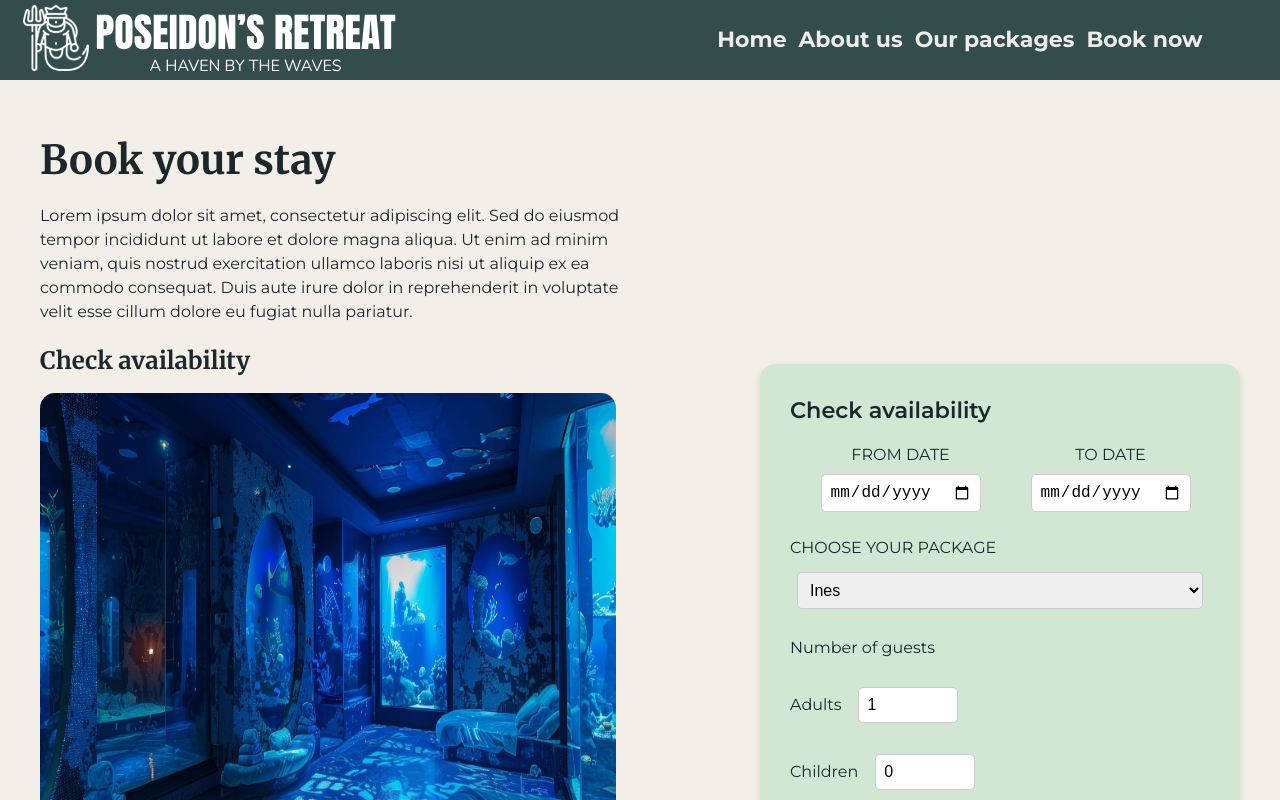
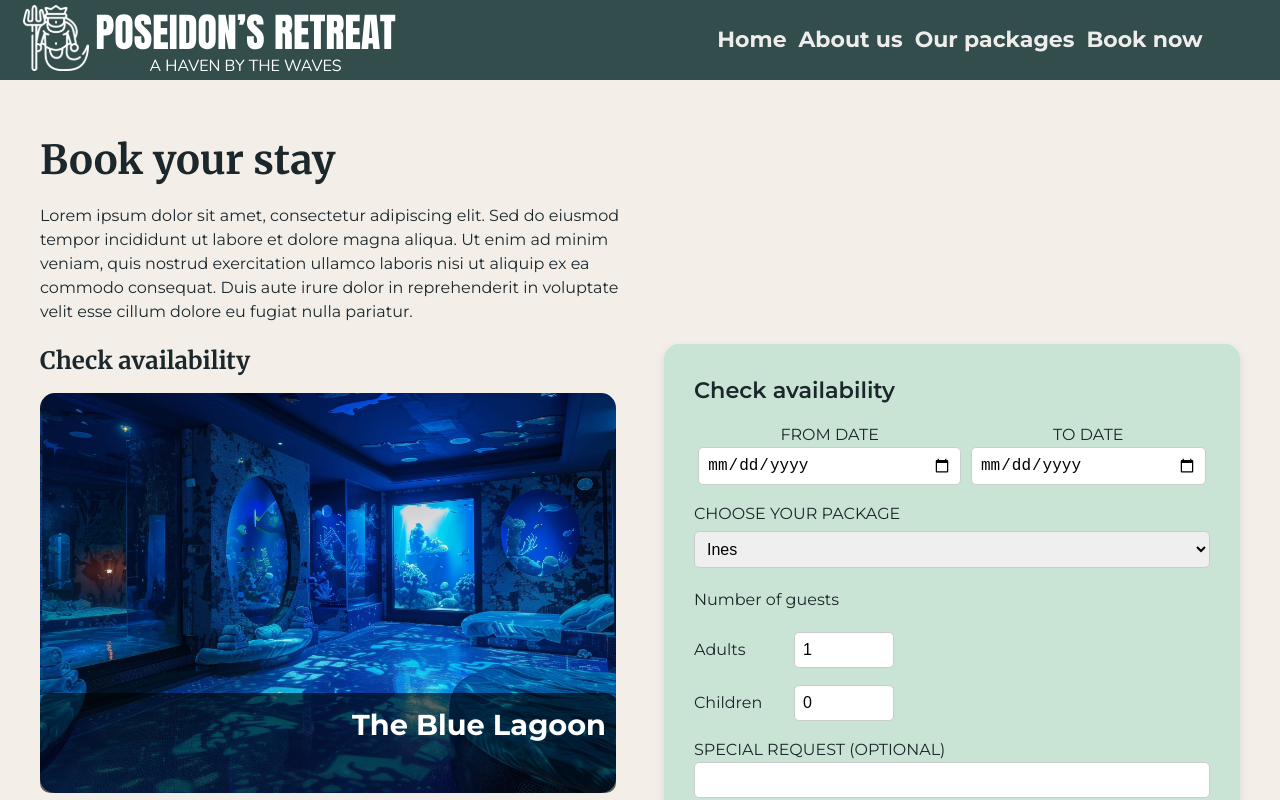
Before and after one commit to maria-jon/poseidon, a Vue app: page /booking in a window 1280 px wide. Shown: the top 800 px of the page. Built offline with nearby package versions, Linux system fonts and the light colour scheme.

Commit message:
(fix): added styles for the image and for the form, the form validation

```diff
--- a/src/components/StayBooking.vue
+++ b/src/components/StayBooking.vue
@@ -85,16 +85,16 @@ const checkAvailability = () => {
           <!-- Adults and children number inputs -->
           <p>Number of guests</p>
           <div class="guest-container">
-
             <div class="form-group">
-              <label><span class="guest-label">Adults</span>
+              <label
+                ><span class="guest-label">Adults</span>
                 <input type="number" v-model.number="adults" min="1" required />
               </label>
-
             </div>
 
             <div class="form-group">
-              <label><span class="guest-label">Children</span>
+              <label
+                ><span class="guest-label">Children</span>
                 <input type="number" v-model.number="children" min="0" />
               </label>
             </div>
@@ -106,13 +106,13 @@ const checkAvailability = () => {
               <input type="text" v-model="specialRequest" />
             </label>
           </div>
+          <!-- Button container with MainButton component -->
+          <div class="button-container">
+            <MainButton label="Continue" :width="'10rem'" @click="checkAvailability" />
+          </div>
         </form>
         <!-- Error message display -->
         <p v-if="errorMessage" class="error">{{ errorMessage }}</p>
-      </div>
-      <!-- Button container with MainButton component -->
-      <div class="button-container">
-        <MainButton label="Continue" :width="'10rem'"/>
       </div>
     </div>
   </div>
@@ -127,74 +127,105 @@ const checkAvailability = () => {
 p {
   width: 50%;
   margin: 20px 0;
+
+  @media (max-width: 1024px) {
+    width: 100%; // Full width on smaller screens
   }
-
+}
+// Heading styles
 h1 {
   font-size: 2.5rem;
   font-weight: bold;
 }
-
+// Description text styling
 .description {
-  max-width: 600px;
+  max-width: 600px; // Limits text width for better readability
   font-size: 1rem;
-  color: #555;
+  color: #000;
 }
-
+// Booking section layout
 .booking {
   display: flex;
   flex-wrap: wrap;
   justify-content: space-between;
+  align-items: flex-start;
   gap: 20px;
-  margin-top: 20px;
+
+  @media (max-width: 1024px) {
+    flex-direction: column; // Stack elements on smaller screens
+    align-items: center;
   }
+}
+// Layout for form and image container
 .image-container,
 .form-container {
   width: 48%;
 }
-
+// Image container styles
 .image-container {
   position: relative;
-  margin-bottom: 30px;
+  flex: 1;
+  max-width: 48%;
+  min-width: 380px;
+
+  @media (max-width: 1024px) {
+    max-width: 100%; // Full width on smaller screens
+  }
+}
+// Image styling
 img {
   width: 100%;
   height: 100%;
+  min-height: 400px; // Ensures image has a minimum height
   border-radius: 15px;
+  display: block;
+  object-fit: cover; // Ensures image covers the container properly
 }
-}
+
+// Overlay text on image
 .image-text {
   position: absolute;
   bottom: 0;
-  width: 100%;
-  text-align: right;
+  left: 50%;
+  transform: translateX(-50%);
   color: white;
   font-size: 1.8rem;
   font-weight: bold;
-  background: rgba(0, 0, 0, 0.6);
-  padding: 10px 20px;
-  border-radius: 0 0 15px 15px;
-  box-sizing: border-box;
+  background: rgba(0, 0, 0, 0.6); // Dark overlay for readability
+  padding: 10px 10px;
+  border-radius: 10px;
+  text-align: right;
+  width: 100%;
+  max-width: 100%;
+  white-space: nowrap;
+  margin-bottom: 0;
+  height: 100px;
 }
+// Form container styling
+.form-container {
+  flex: 1;
+  background: $color-primary-light;
+  padding: 30px;
+  border-radius: 15px;
+  box-shadow: 0px 4px 10px rgba(0, 0, 0, 0.1);
+  min-width: 380px;
+  max-width: 48%;
+  height: auto;
 
-.form-container {
-  background: #d1e7d3;
-  padding: 25px;
-  border-radius: 15px;
-  width: 40%;
-  box-shadow: 0px 4px 10px rgba(0, 0, 0, 0.1);
-  margin-top: 20px;
-  height: auto;
-  padding: 30px 30px 50px 30px;
-  min-width: 350px;
+  @media (max-width: 1024px) {
+    max-width: 100%;
+  }
+}
+// Form title styling
 h5 {
   font-size: 1.4rem;
   margin-bottom: 15px;
-    font-family: 'Montserrat', Arial, Helvetica, sans-serif;
+  font-family: 'Montserrat' sans-serif;
   font-weight: 600;
 }
 p {
   font-weight: 400;
   font-size: 1rem;
-  }
 }
 
 h2 {
@@ -202,18 +233,19 @@ h2 {
   font-weight: bold;
   margin-bottom: 15px;
 }
-
+// Form group styling
 .form-group {
   display: flex;
   flex-direction: column;
-  align-items: right;
   margin-bottom: 12px;
-  text-transform: uppercase;
+  text-transform: uppercase; // Capitalizes text inside form groups
 }
+// Layout for date input fields
 .data-container {
   display: flex;
-  justify-content: space-between;
+  justify-content: center;
   text-transform: uppercase;
+  gap: 10px;
 }
 
 .data-container label {
@@ -224,10 +256,10 @@ h2 {
   width: 100px;
 }
 .guest-label {
-  margin-right: 10px;
+  display: inline-block;
   width: 100px;
 }
-
+// Guest container label styling
 .guest-container label {
   text-transform: none;
   font-size: 1em;
@@ -239,23 +271,20 @@ label {
   margin-bottom: 5px;
   font-family: 'Montserrat', Arial, Helvetica, sans-serif;
 }
-
+// Input and select styles
 input,
 select {
   padding: 8px;
   border-radius: 5px;
   border: 1px solid #ccc;
   font-size: 1rem;
-  margin: 7px;
+  width: 100%;
 }
-
+// Button container styling
 .button-container {
   display: flex;
-  justify-content: flex-end;
+  justify-content: flex-end; // Aligns the button to the right
   width: 100%;
-  margin-top: 20px;
-}
-button:hover {
-  background: #a63d35;
+  margin-top: auto;
 }
 </style>
```
Lines whose indentation alone changed are shown as unchanged.
